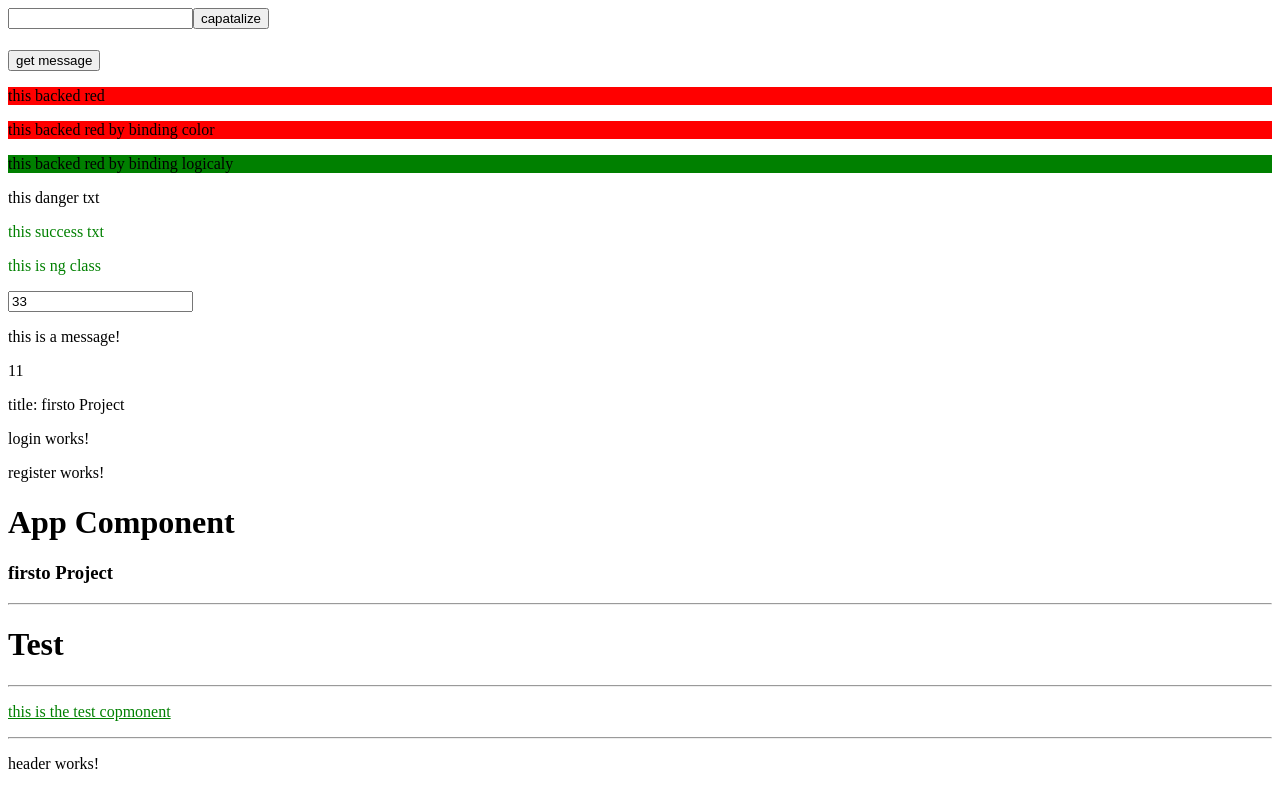
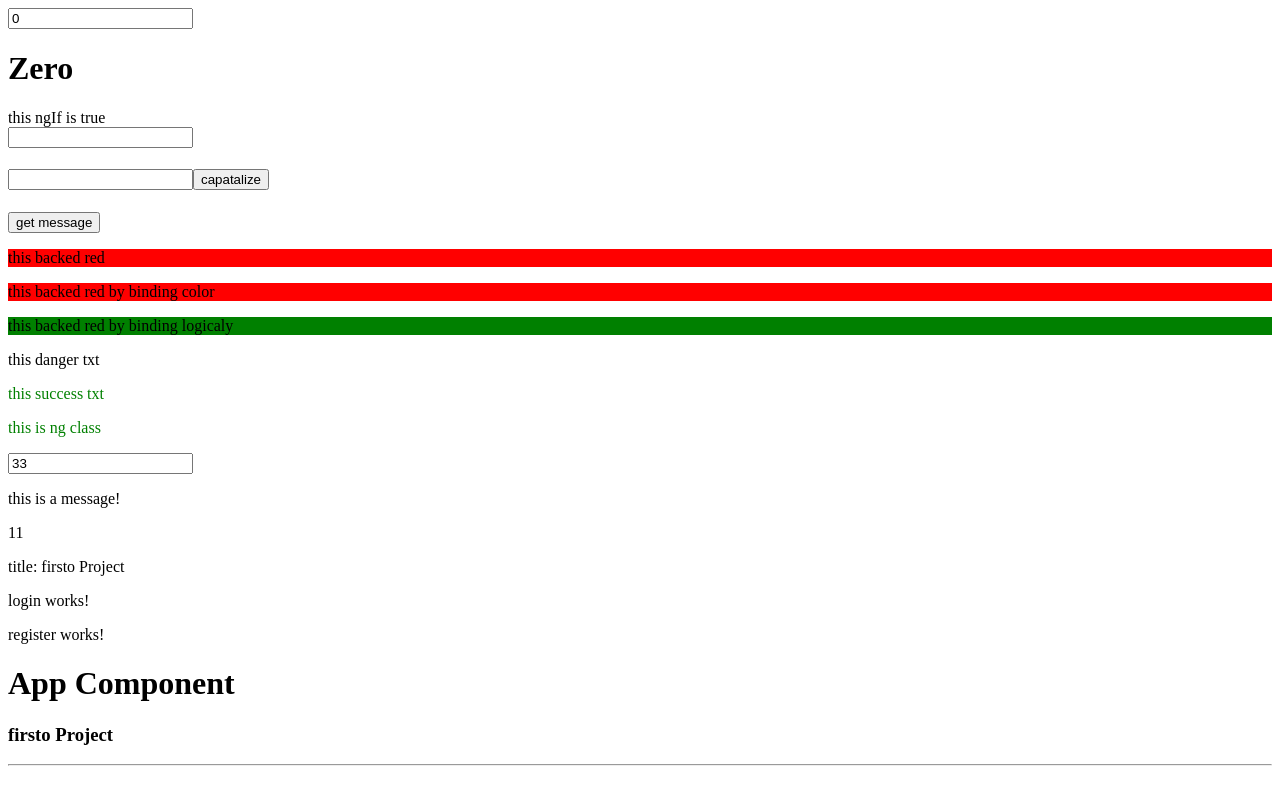
Before and after one commit to mahmudbirecikli/ang-app, an Angular app: page / in a window 1280 px wide. Shown: the top 789 px of the page. Built offline with nearby package versions, Linux system fonts and the light colour scheme.

Commit message:
adding ngModel and ng switch

```diff
--- a/src/app/app.component.html
+++ b/src/app/app.component.html
@@ -1,3 +1,15 @@
+<input type="text" [(ngModel)]="_num">
+<div [ngSwitch]="_num">
+    <h1 *ngSwitchCase="'0'">Zero</h1>
+    <h1 *ngSwitchCase="'1'">One</h1>
+    <h1 *ngSwitchCase="'2'">Two</h1>
+    <h1 *ngSwitchCase="'3'">Three</h1>
+    <h1 *ngSwitchDefault>None</h1>
+</div>
+<div *ngIf="1">this ngIf is true</div>
+<div *ngIf="0">this ngIf is false</div>
+<input type="text" [(ngModel)]="mss">
+<h1>{{mss}}</h1>
 <input type="text" #txtVal>
 <button type="button" (click)="changeVal(txtVal.value)">capatalize</button>
 <h1>{{valMessage}}</h1>
--- a/src/app/app.component.ts
+++ b/src/app/app.component.ts
@@ -6,16 +6,19 @@ import { FooterComponent } from './Components/footer/footer.component';
 import { MainLayoutComponent } from './Components/main-layout/main-layout.component';
 import { LoginComponent } from '../identity/login/login.component';
 import { RegisterComponent } from '../identity/register/register.component';
-import { NgClass, UpperCasePipe } from '@angular/common';
+import { NgClass, NgIf, NgSwitch, NgSwitchCase, NgSwitchDefault } from '@angular/common';
+import { FormsModule } from '@angular/forms';
 
 @Component({
   selector: 'app-root',
   standalone: true,
   imports: [RouterOutlet, TestComponent, HeaderComponent, FooterComponent, MainLayoutComponent,
-    LoginComponent, RegisterComponent, NgClass],
+    LoginComponent, RegisterComponent, NgClass, FormsModule, NgIf, NgSwitch, NgSwitchCase, NgSwitchDefault],
   templateUrl: './app.component.html',
   styleUrl: './app.component.scss'
 })
+
+
 export class AppComponent {
   _id = 'txt5';
   _value: number = 33;
@@ -36,4 +39,6 @@ export class AppComponent {
     this.valMessage = input.toUpperCase();
 
   }
+  mss: string = '';
+  _num: string = '0';
 }
```
